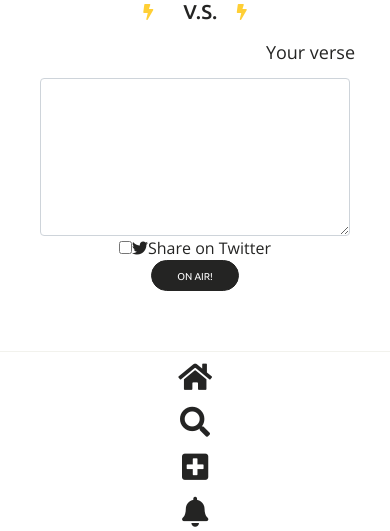
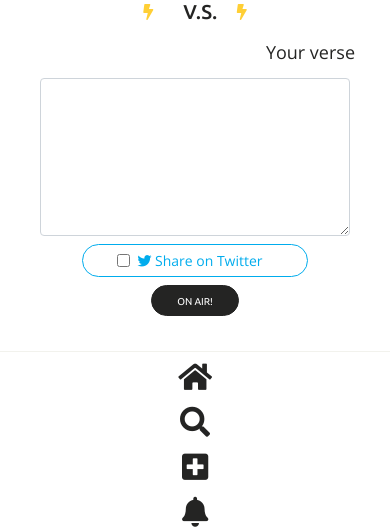
Before and after one commit to tacro/rhyme-pjt, a Django app: page /verses/1/beef/ in a window 390 px wide. Shown: the part 259-790 px from the top of the page. Run offline with Django 3.2, Linux system fonts and the light colour scheme; a user stored in the database is signed in; tables that the repository leaves empty hold one stand-in row (values such as "Sample post"); grey boxes marked "Sample" are stand-in pictures; some libraries are stand-ins or nearby versions.

Commit message:
share on twitter works relatively good

```diff
--- a/verses/static/verses/css/verses.css
+++ b/verses/static/verses/css/verses.css
@@ -16,7 +16,9 @@
   margin: 15px 5px;
 }
 
-#create-post .shareBtn {
+#create-post .shareBtn,
+#answer-post .shareBtn,
+#beef-post .shareBtn {
   font-size: 14px;
   border-radius: 28px;
   padding: 5px 0 5px 10px;
@@ -27,11 +29,19 @@
 }
 
 
-#create-post .shareBtn label{
+#create-post .shareBtn label,
+#answer-post .shareBtn label,
+#beef-post .shareBtn label{
   padding: 0;
 }
+
+
 #create-post .shareBtn:hover,
-#create-post .shareBtn:focus {
+#create-post .shareBtn:focus,
+#answer-post .shareBtn:hover,
+#answer-post .shareBtn:focus,
+#beef-post .shareBtn:hover,
+#beef-post .shareBtn:focus {
   color: #fff;
   background-color: #00aced;
   border: 1px solid #00aced;
--- a/verses/templates/verses/beef.html
+++ b/verses/templates/verses/beef.html
@@ -78,9 +78,14 @@
             <div class="col-12">
               <textarea name="body" class="form-control" rows="6"></textarea>
             </div>
-            <div class="col-12">
-              <input type="checkbox" name="tweetBtn" value="tweet"><i class="fab fa-twitter"></i><span>Share on Twitter</span>
+            <div class="offset-2 offset-sm-3"></div>
+            <div class="shareBtn col-8 col-sm-6 my-2">
+              <input type="checkbox" id="shareOnTwitter" class="form-check-input" name="tweetBtn" value="tweet">
+              <label for="shareOnTwitter" class="form-check-label">
+                <i class="fab fa-twitter"></i> <span>Share on Twitter</span>
+              </label>
             </div>
+            <div class="offset-2 offset-sm-3"></div>
             <div class="col-12">
               <input class="btn btn-general btn-black" type="submit" role="button" value="On Air!" />
             </div>
--- a/verses/views.py
+++ b/verses/views.py
@@ -24,23 +24,22 @@ def create(request):
             verse.body = request.POST['body']
             verse.rhymer = request.user
             verse.save()
+            url_ = '/verses/index'
             # if user chose to share post on twitter
             if request.POST.get('tweetBtn', False):
                 # specify the uesr's twitter account
-                # if request.POST['tweetBtn'] == 1:
-                twitterAccount = get_object_or_404(SocialAccount, user = request.user, provider = 'twitter')
-                if twitterAccount:
-                    # post to twitter
-                    # specify the app from SocialApp objs (by what?)
+                try:
+                    twitterAccount = SocialAccount.objects.get(user = request.user, provider = 'twitter')
                     twitterApp = get_object_or_404(SocialApp, name = 'twitter')
-                    # to authenticate, get client_id and secret key of app and access key and secret key of account
                     accessToken = get_object_or_404(SocialToken, app = twitterApp, account = twitterAccount)
                     twitter = OAuth1Session(twitterApp.client_id, twitterApp.secret, accessToken.token, accessToken.token_secret)
                     tweet = verse.tweet() + "\n#rhymeyourvibes\nhttps://rhyme.live/verses/{}".format(verse.id)
                     params = {"status": tweet}
                     req = twitter.post("https://api.twitter.com/1.1/statuses/update.json",params = params)
                 # if twitterAccount doesn't exist, associate it first.
-            return redirect('/verses/index')
+                except SocialAccount.DoesNotExist:
+                    url_ ='/accounts/social/connections/'
+            return redirect(url_)
         else:
             return render(request, 'verses/create.html', {'error': 'Please enter your verse'})
     else:
@@ -77,15 +76,12 @@ def answer(request, verse_id):
             verse.target = target
             verse.type = 1
             verse.save()
+            url_ = '/verses/index'
             if request.POST.get('tweetBtn', False):
                 # specify the uesr's twitter account
-                # if request.POST['tweetBtn'] == 1:
-                twitterAccount = get_object_or_404(SocialAccount, user = request.user, provider = 'twitter')
-                if twitterAccount:
-                    # post to twitter
-                    # specify the app from SocialApp objs (by what?)
+                try:
+                    twitterAccount = SocialAccount.objects.get(user = request.user, provider = 'twitter')
                     twitterApp = get_object_or_404(SocialApp, name = 'twitter')
-                    # to authenticate, get client_id and secret key of app and access key and secret key of account
                     accessToken = get_object_or_404(SocialToken, app = twitterApp, account = twitterAccount)
                     twitter = OAuth1Session(twitterApp.client_id, twitterApp.secret, accessToken.token, accessToken.token_secret)
                     if target.rhymer.mcname:
@@ -94,8 +90,11 @@ def answer(request, verse_id):
                         tweet = "Answering to " + target.rhymer.username + "'s verse:\n" + verse.tweet() + "\n#rhymeyourvibes\nhttps://rhyme.live/verses/{}".format(verse.id)
                     params = {"status": tweet}
                     req = twitter.post("https://api.twitter.com/1.1/statuses/update.json",params = params)
+                # if twitterAccount doesn't exist, associate it first.
+                except SocialAccount.DoesNotExist:
+                    url_ ='/accounts/social/connections/'
             notify.send(request.user, recipient = target.rhymer, verb = ' answered to you:', action_object=verse, target=target, description = 'answer')
-            return redirect('/verses/index')
+            return redirect(url_)
         else:
             return render(request, 'verses/answer.html', {'error': 'Something went wrong'})
     else:
@@ -113,15 +112,12 @@ def beef(request, verse_id):
             verse.target = target
             verse.type = 2
             verse.save()
+            url_ = '/verses/index'
             if request.POST.get('tweetBtn', False):
                 # specify the uesr's twitter account
-                # if request.POST['tweetBtn'] == 1:
-                twitterAccount = get_object_or_404(SocialAccount, user = request.user, provider = 'twitter')
-                if twitterAccount:
-                    # post to twitter
-                    # specify the app from SocialApp objs (by what?)
+                try:
+                    twitterAccount = SocialAccount.objects.get(user = request.user, provider = 'twitter')
                     twitterApp = get_object_or_404(SocialApp, name = 'twitter')
-                    # to authenticate, get client_id and secret key of app and access key and secret key of account
                     accessToken = get_object_or_404(SocialToken, app = twitterApp, account = twitterAccount)
                     twitter = OAuth1Session(twitterApp.client_id, twitterApp.secret, accessToken.token, accessToken.token_secret)
                     if target.rhymer.mcname:
@@ -130,9 +126,11 @@ def beef(request, verse_id):
                         tweet = "Battle with " + target.rhymer.username + "'s verse:\n" + verse.tweet() + "\n#rhymeyourvibes\nhttps://rhyme.live/verses/{}".format(verse.id)
                     params = {"status": tweet}
                     req = twitter.post("https://api.twitter.com/1.1/statuses/update.json",params = params)
-                # if twitter account doesn't exist, associate it first
+                # if twitterAccount doesn't exist, associate it first.
+                except SocialAccount.DoesNotExist:
+                    url_ ='/accounts/social/connections/'
             notify.send(request.user, recipient = target.rhymer, verb = 'is battling with you:',  action_object=verse, target=target, description = 'beef')
-            return redirect('/verses/index')
+            return redirect(url_)
         else:
             return render(request, 'verses/beef.html', {'error': 'Something went wrong'})
     else:
```
Also changed, not shown: verses/templates/verses/answer.html (+7 -2 lines).
